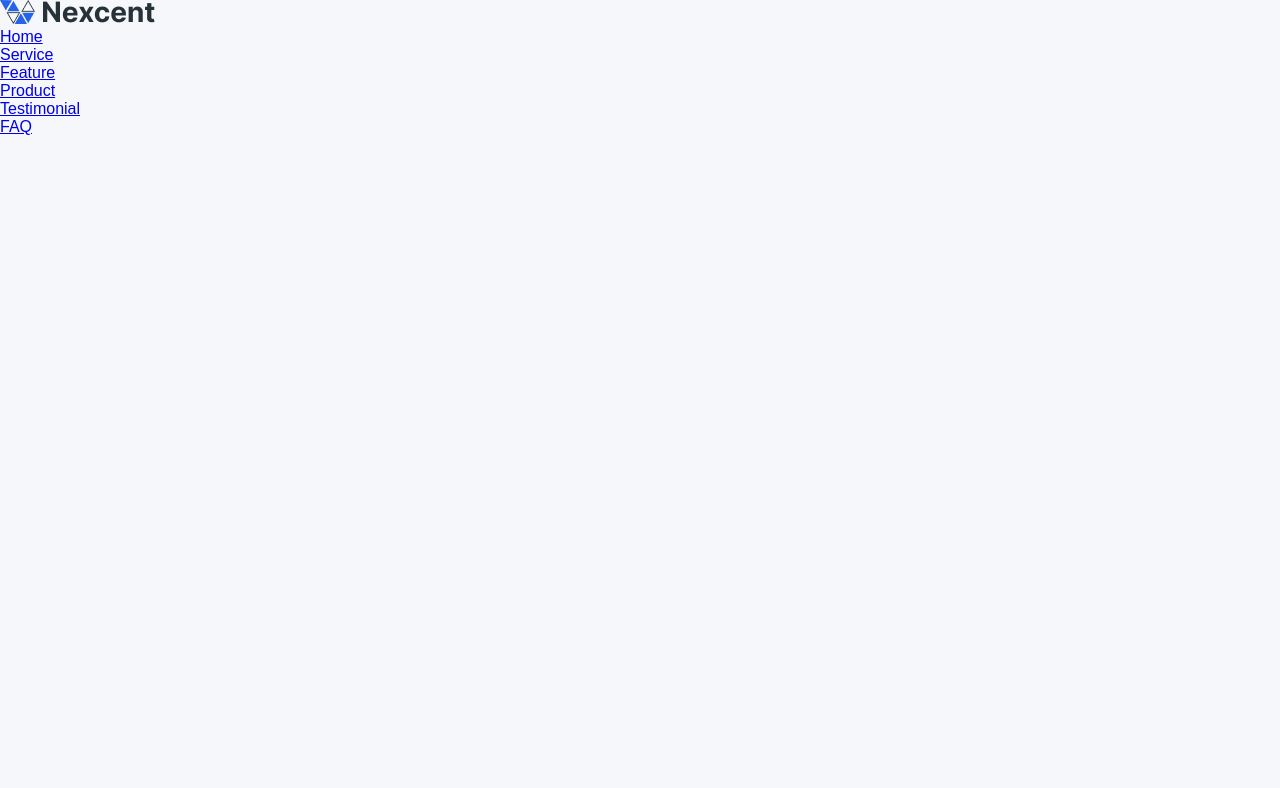
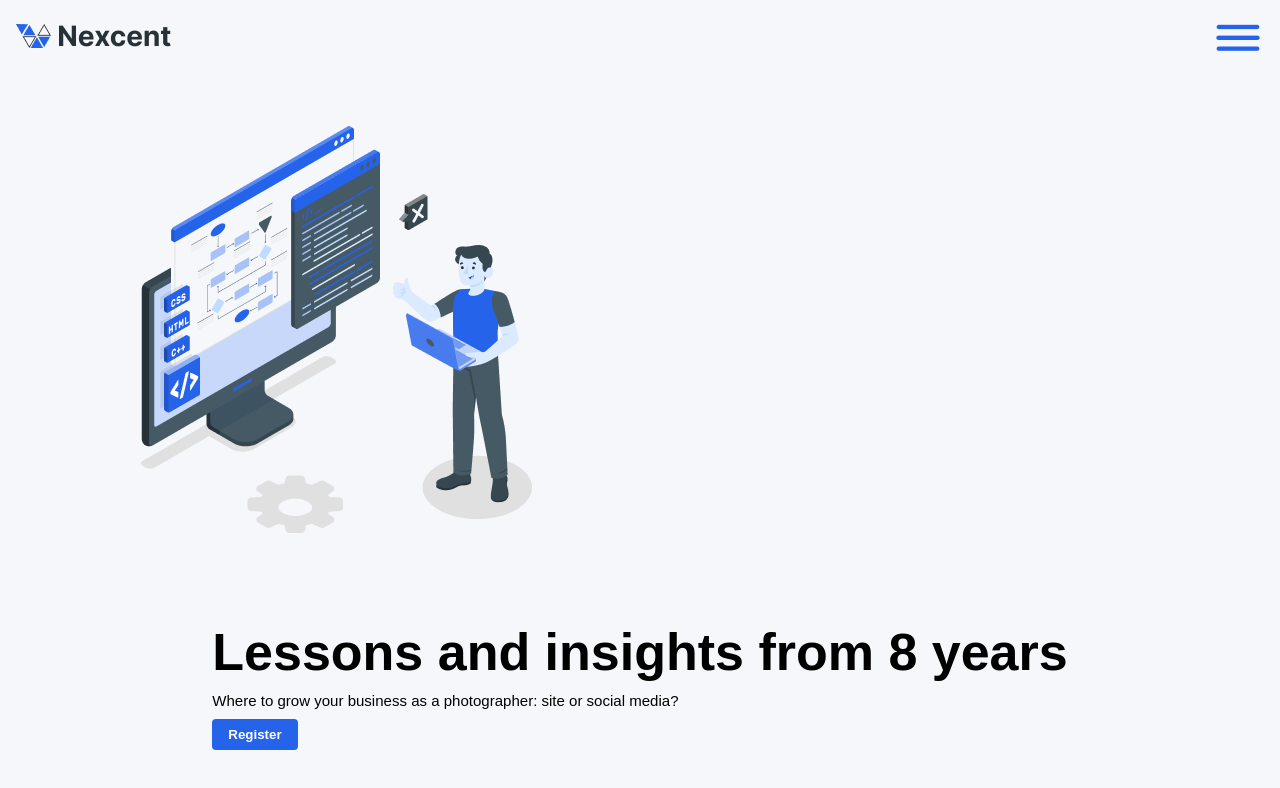
Before and after one commit to Dinil-Thilakarathne/nexcent-landing-page, a React (Vite) app: page / in a window 1280 px wide. Shown: the top 788 px of the page. Built offline with nearby package versions, Linux system fonts and the light colour scheme.

Commit message:
add hero section and updates header section

```diff
--- a/index.html
+++ b/index.html
@@ -5,6 +5,9 @@
     <link rel="icon" type="image/svg+xml" href="./src/assets/favicon.png" />
     <meta name="viewport" content="width=device-width, initial-scale=1.0" />
     <title>Nexcent</title>
+
+    <!-- unicon icon link  -->
+    <link rel="stylesheet" href="https://unicons.iconscout.com/release/v4.0.8/css/line.css">
   </head>
   <body>
     <div id="root"></div>
--- a/src/App.jsx
+++ b/src/App.jsx
@@ -1,10 +1,11 @@
-import { Header } from './components';
+import { Header, Hero } from './components';
 import './sass/styles.scss';
 
 const  App = () => {
   return (
     <>
       <Header/>
+      <Hero/>
     </>
   )
 }
--- a/src/components/Header.jsx
+++ b/src/components/Header.jsx
@@ -1,13 +1,45 @@
+import { useState } from "react";
 import { logo } from "../assets"
 import { navLinks } from "../constants"
+import { motion } from "framer-motion";
 
 const Header = () => {
+    const [isOpen, setIsOpen] = useState(false)
+
+    const sidebar = {
+        open: (height = 1000) => ({
+          clipPath: `circle(${height * 2 + 200}px at 90% 40px)`,
+          transition: {
+            type: "spring",
+            stiffness: 20,
+            restDelta: 2
+          }
+        }),
+        closed: (width ) => ({
+          clipPath: `circle(0 at 90% 40px)`,
+          transition: {
+            delay: 0.5,
+            type: "spring",
+            stiffness: 400,
+            damping: 40
+          }
+        })
+    };
+
     return (
-        <div className="header">
+        <div className="header section">
              <div className="header__logo">
                 <img src={logo} alt="" />
              </div>
-             <nav className="header__menu">
+             <i
+                class="uil uil-bars header__icon"
+                onClick={() => setIsOpen(isOpen => !isOpen)}
+            />
+             <motion.nav
+                className="header__menu"
+                animate={isOpen ? 'open' : 'closed'}
+                variants={sidebar}
+            >
                 <ul className="header__menu-nav">
                     {navLinks.map((link) => (
                         <li className="nav-item">
@@ -15,7 +47,16 @@ const Header = () => {
                         </li>
                     ))}
                 </ul>
-             </nav>
+
+                <div className="header__menu-btns">
+                    <button className="login-btn">
+                        Login
+                    </button>
+                    <button className="singup-btn">
+                        Singup
+                    </button>
+                </div>
+             </motion.nav>
         </div>
     )
 }
--- /dev/null
+++ b/src/components/Hero.jsx
@@ -0,0 +1,24 @@
+import { heroContent } from "../constants";
+
+const Hero = () => {
+    return (
+        <div className="hero section">
+            <div className="hero-content">
+                <h1 className="hero-content__header">
+                    {heroContent.header}
+                </h1>
+                <p className="hero-content__description">
+                    {heroContent.description}
+                </p>
+                <button className="hero-content__btn">
+                    {heroContent.cta}
+                </button>
+            </div>
+            <div className="hero-img">
+                <img src={heroContent.imgUrl} alt={heroContent.imgAlt} />
+            </div>
+        </div>
+    )
+}
+
+export default Hero;
--- a/src/components/index.js
+++ b/src/components/index.js
@@ -1,5 +1,7 @@
 import Header from "./Header";
+import Hero from "./Hero";
 
 export {
-    Header
+    Header,
+    Hero
 }
--- a/src/constants/index.js
+++ b/src/constants/index.js
@@ -11,9 +11,10 @@ export const navLinks = [
 
 export const heroContent = {
     header : "Lessons and insights from 8 years",
-    subheader : "Where to grow your business as a photographer: site or social media?",
+    description: "Where to grow your business as a photographer: site or social media?",
     cta : "Register",
     imgUrl : heroImg,
+    imgAlt : "hero image"
 }
 
 export const clients = [
--- a/src/sass/abstracts/_tokens.scss
+++ b/src/sass/abstracts/_tokens.scss
@@ -6,4 +6,16 @@
 $p-2: $size-2 $size-4;
 $p-4: $size-4 $size-8;
 
-$body-bg: map-get($clr-neutral, 500)
+$body-bg: map-get($clr-neutral, 500);
+
+// header
+$heade-menu-bg-mobile: map-get($clr-primary, 400);
+$header-h : 75px;
+$header-nav-menu-clr: map-get($clr-neutral, 800 );
+$header-nav-menu-fs: $fs-700;
+$header-nav-menu-fw: $fw-semibold;
+
+// hero seciton
+$hero-h : calc(100vh - $header-h);
+$hero-content-header-fs: $fs-800;
+$hero-content-description-fs: $fs-300;
--- /dev/null
+++ b/src/sass/sections/_header.scss
@@ -0,0 +1,58 @@
+@use '../abstracts/' as *;
+
+.header{
+    @include flex_box($justify : space-between);
+    height: $header-h;
+    position: relative;
+
+    &__icon{
+        z-index: 999;
+        font-size: $fs-800;
+        color: map-get($clr-primary, 500 );
+    }
+
+    &__menu{
+        position: absolute;
+        top: 0;
+        right: 0;
+        height: 100vh;
+        width: 80%;
+        background-color: $heade-menu-bg-mobile;
+        @include flex_box($direction : column);
+
+        &-nav{
+            list-style: none;
+            @include flex_box($direction : column,$align : flex-start);
+
+            & a{
+                text-decoration: none;
+                font-size: $header-nav-menu-fs;
+                font-weight: $header-nav-menu-fw;
+                color: $header-nav-menu-clr;
+            }
+        }
+
+        &-btns{
+            margin-top: 20px;
+            width: 100%;
+            @include flex_box($direction : column, $row-gap: 10px);
+
+            & button{
+                width: 75%;
+                padding: $size-2 0;
+                border: none;
+                border-radius: $size-1;
+                background-color: map-get($clr-primary, 200 );
+                color: map-get($clr-neutral, 800 );
+                font-weight: $fw-semibold;
+                font-size: calc($header-nav-menu-fs * .65);
+
+                &:is(:hover, :focus){
+                    background-color: map-get($clr-primary, 500 );
+                    color: map-get($clr-neutral, 400 );
+                }
+            }
+        }
+    }
+
+}
--- /dev/null
+++ b/src/sass/sections/_hero.scss
@@ -0,0 +1,32 @@
+@use '../abstracts/' as *;
+
+.hero{
+    height: $hero-h;
+    @include flex_box($direction : column-reverse, $justify: space-around);
+
+    &-content{
+        @include flex_box($direction : column, $align: flex-start, $row-gap: 10px);
+
+        &__header{
+            font-size: $hero-content-header-fs;
+        }
+        &__description{
+            font-size: $hero-content-description-fs;
+        }
+        &__btn{
+            padding: $p-2;
+            border: none;
+            border-radius: $size-1;
+            background-color: map-get($clr-primary, 500 );
+            color: #fff;
+            font-weight: $fw-semibold;
+
+            &:is(:hover, :focus){
+                background-color: map-get($clr-primary, 400 );
+            }
+        }
+    }
+    &-img{
+        width: 80%;
+    }
+}
--- /dev/null
+++ b/src/sass/sections/_index.scss
@@ -0,0 +1,2 @@
+@forward 'header';
+@forward 'hero';
--- a/src/sass/styles.scss
+++ b/src/sass/styles.scss
@@ -1,2 +1,3 @@
 @use 'abstracts';
 @use 'base';
+@use 'sections';
```
